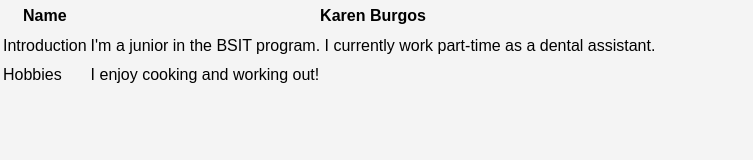
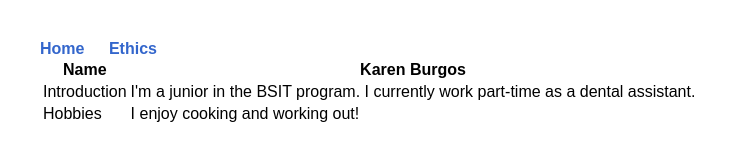
Before and after one commit to kburgos04/kburgos04.github.io, a plain HTML site: page index.html in a window 1280 px wide. Shown: the whole page, without its empty margins (0-753 px from the left). Drawn offline with Linux system fonts and the light colour scheme.

Commit message:
Update index.html

```diff
--- a/index.html
+++ b/index.html
@@ -1,11 +1,24 @@
 <!DOCTYPE html>
 <html>
-  <head>
-  <meta charset="UTF-8">
-  <meta name="viewport" content="width=device-width, initial-scale=1.0">
-  <title>My Styled Page</title>
-  <link rel="stylesheet" href="styles.css">
+    <style>
+    body {
+      font-family: Arial, sans-serif;
+      margin: 40px;
+    }
+    nav a {
+      margin-right: 20px;
+      text-decoration: none;
+      font-weight: bold;
+      color: #3366cc;
+    }
+  </style>
 </head>
+<body>
+
+  <nav>
+    <a href="index.html">Home</a>
+    <a href="ethics.html">Ethics</a>
+  </nav>
 <table>
   <tr>
     <th> Name </th>
```
